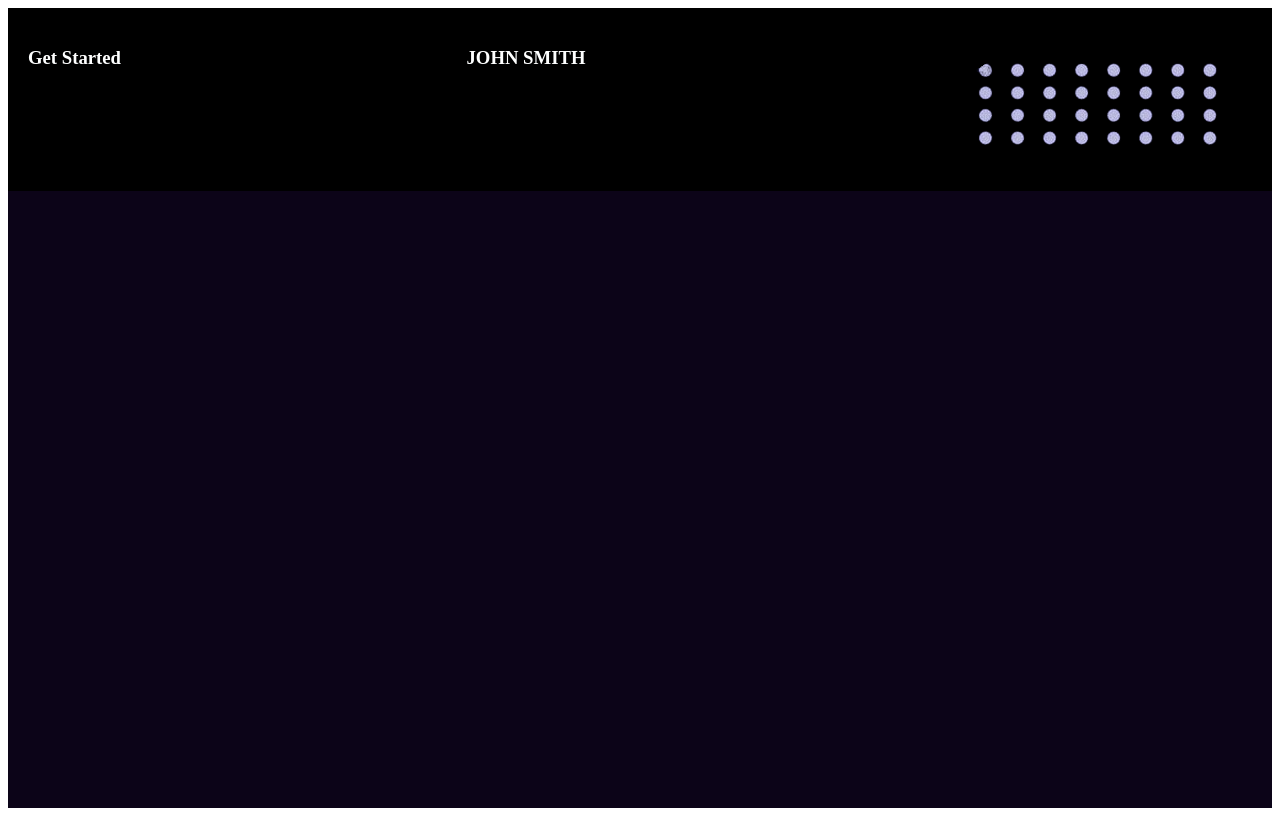
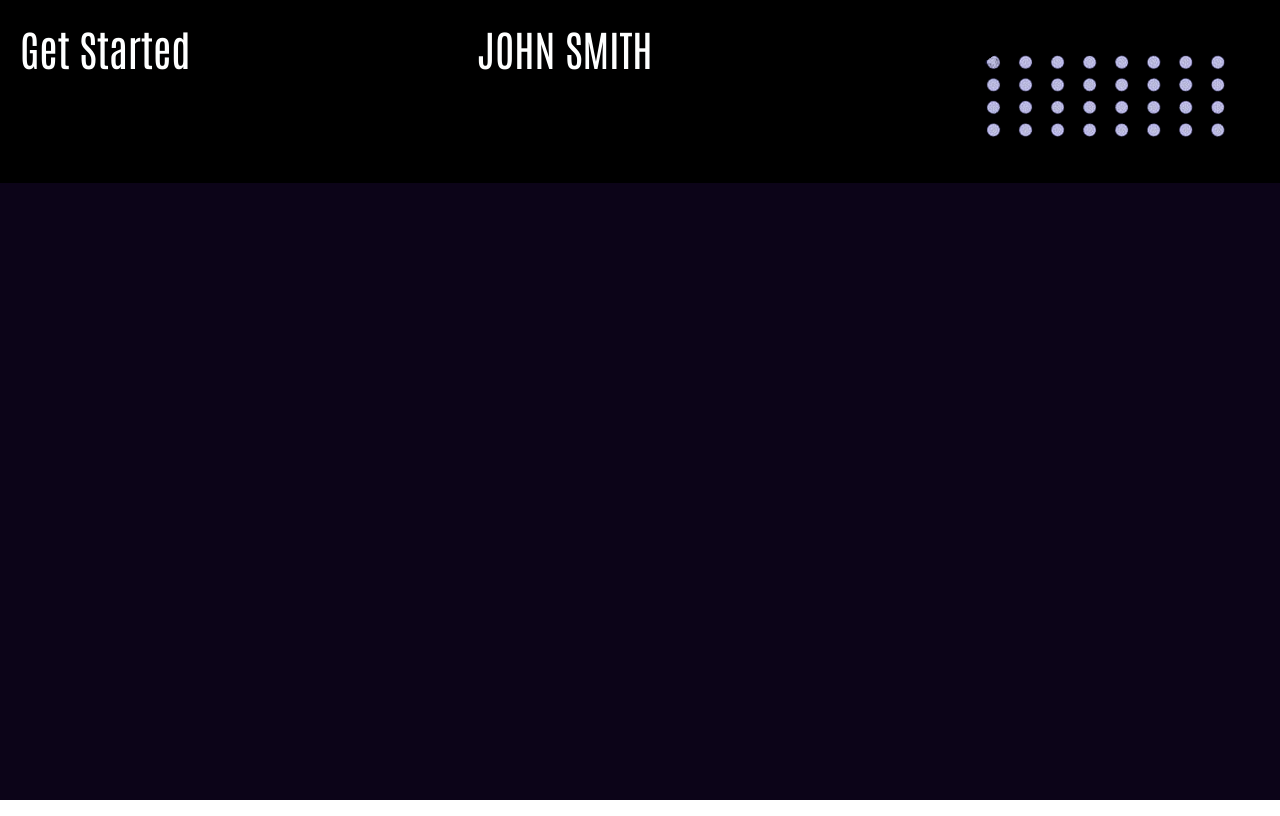
Before and after one commit to Rashidul407/PortfolioChallenge, a plain HTML site: page index.html in a window 1280 px wide. Drawn offline with Linux system fonts and the light colour scheme.

Commit message:
Module 2 font added

```diff
--- a/header.css
+++ b/header.css
@@ -12,4 +12,6 @@
     padding: 20px;
     justify-content: space-between;
     color: var(--font-primary-color);
+    font-size: 36px;
+
 }
--- a/index.html
+++ b/index.html
@@ -4,8 +4,8 @@
     <meta charset="UTF-8">
     <meta name="viewport" content="width=device-width, initial-scale=1.0">
     <title>Portfolio</title>
+    <link rel="stylesheet" href="./root.css">
     <link rel="stylesheet" href="./header.css">
-    <link rel="stylesheet" href="./root.css">
 </head>
 <body>
    <section class="header-container">
--- a/root.css
+++ b/root.css
@@ -1,5 +1,13 @@
+@import url('https://fonts.googleapis.com/css2?family=Antonio:wght@100..700&display=swap');
+
 :root{
     --background-color: #0c0418;
     --font-primary-color: #feffff;
     --primary-color: #ba0bf9;
 }
+*{
+    margin: 0;
+    padding: 0;
+    font-family: "Antonio", sans-serif;
+    font-weight: 400;
+}
```
